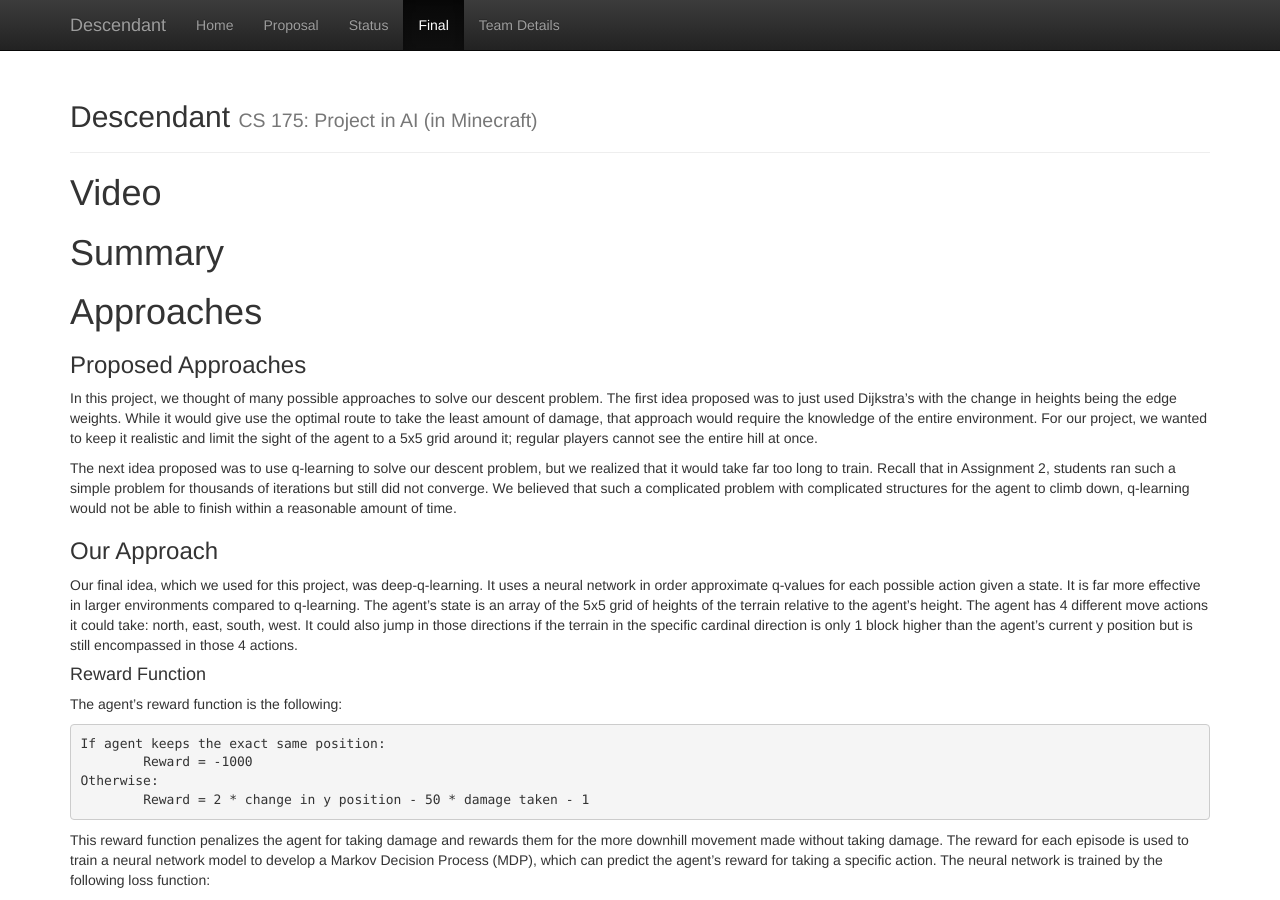
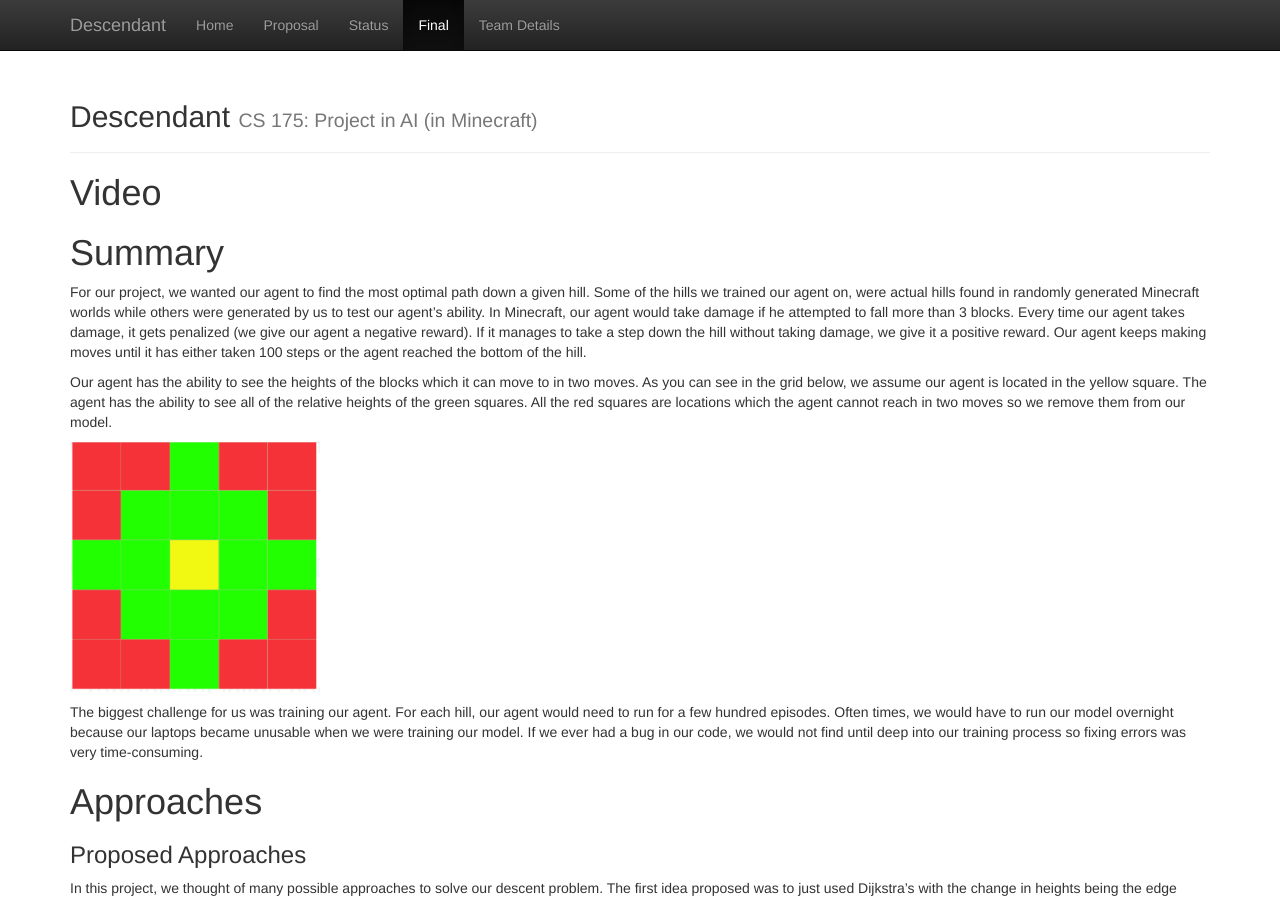
Before and after one commit to JasonMehroziad/Descendant, a Jekyll site: the page built from docs/final.md, in a window 1280 px wide and 900 px high. Built offline with Jekyll 4.4.1, drawn with Linux system fonts in a browser that asks for light colours; our own code applies the rules of GitHub Pages for plain Markdown files.

Commit message:
Added Project Summary

```diff
--- a/docs/final.md
+++ b/docs/final.md
@@ -1,6 +1,13 @@
 # Video
 
 # Summary
+For our project, we wanted our agent to find the most optimal path down a given hill. Some of the hills we trained our agent on, were actual hills found in randomly generated Minecraft worlds while others were generated by us to test our agent's ability. In Minecraft, our agent would take damage if he attempted to fall more than 3 blocks. Every time our agent takes damage, it gets penalized (we give our agent a negative reward). If it manages to take a step down the hill without taking damage, we give it a positive reward. Our agent keeps making moves until it has either taken 100 steps or the agent reached the bottom of the hill.
+
+Our agent has the ability to see the heights of the blocks which it can move to in two moves. As you can see in the grid below, we assume our agent is located in the yellow square. The agent has the ability to see all of the relative heights of the green squares. All the red squares are locations which the agent cannot reach in two moves so we remove them from our model.
+
+<img src="images/grid.PNG" height="250" width="250">
+
+The biggest challenge for us was training our agent. For each hill, our agent would need to run for a few hundred episodes. Often times, we would have to run our model overnight because our laptops became unusable when we were training our model. If we ever had a bug in our code, we would not find until deep into our training process so fixing errors was very time-consuming.
 
 # Approaches
 ### Proposed Approaches
```
